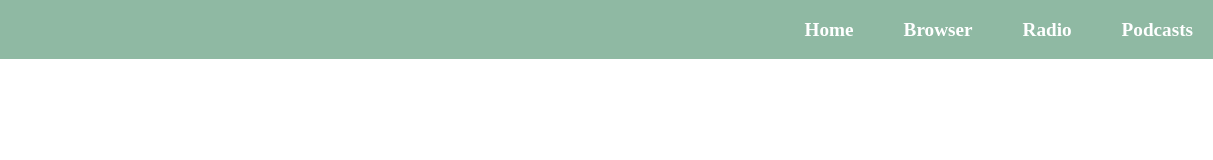
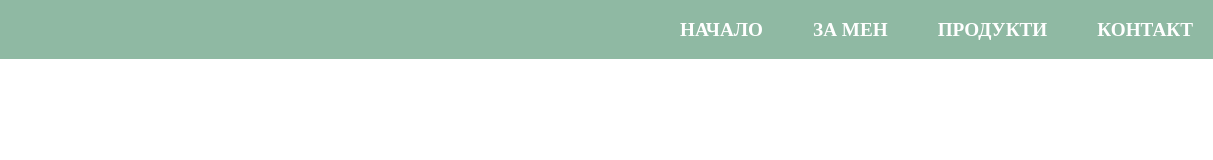
Before and after one commit to Zeus097/The-Nail-Lab, a plain HTML site: page homePage/homePage.html in a window 1280 px wide. Shown: the full height of the page, 67-1280 px from the left. Drawn offline with Linux system fonts and the light colour scheme.

Commit message:
Changed the text content of the nav menu.

```diff
--- a/homePage/homePage.html
+++ b/homePage/homePage.html
@@ -14,10 +14,10 @@
         </div>
         <nav>
             <ul class="mainMenu">
-                <li><a href="#">Home</a></li>
-                <li><a href="#">Browser</a></li>
-                <li><a href="#">Radio</a></li>
-                <li><a href="#">Podcasts</a></li>
+                <li><a href="#">НАЧАЛО</a></li>
+                <li><a href="#">ЗА МЕН</a></li>
+                <li><a href="#">ПРОДУКТИ</a></li>
+                <li><a href="#">КОНТАКТ</a></li>
             </ul>
         </nav>
 
```
